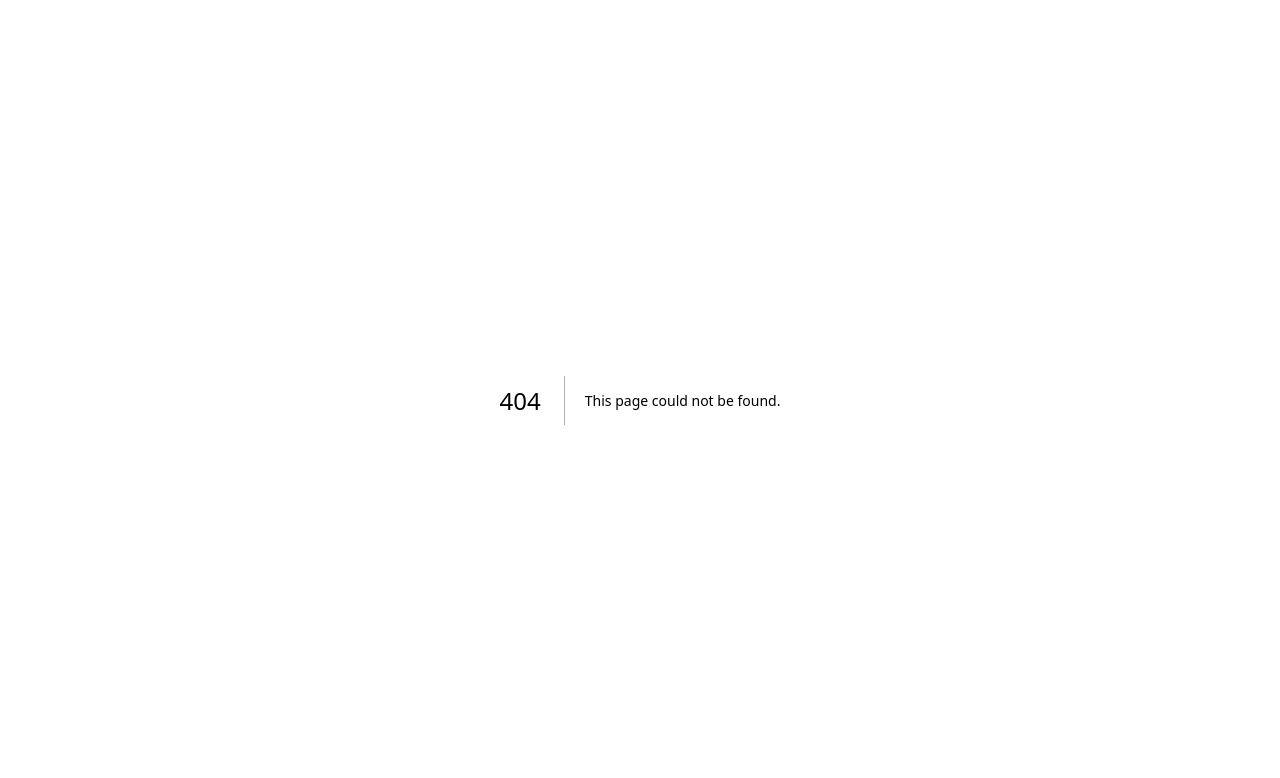
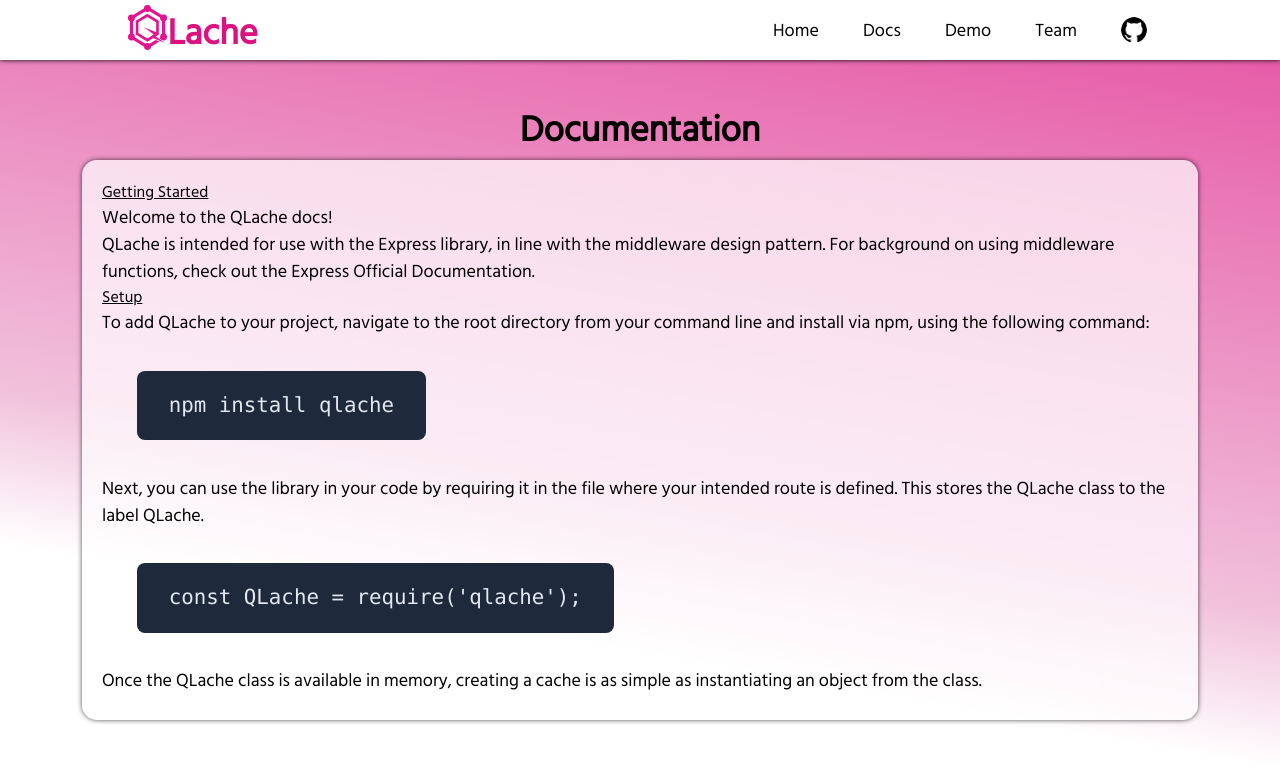
Before and after one commit to oslabs-beta/QLache-Demo, a Next.js app: page /docs in a window 1280 px wide. Before the commit this address had no page. Shown: the top 778 px of the page. Built offline with nearby package versions, Linux system fonts and the light colour scheme.

Commit message:
added docs page

```diff
--- a/components/navbar.js
+++ b/components/navbar.js
@@ -13,6 +13,7 @@ function NavBar() {
       </div>
       <div className={styles.directory}>
         <a href="/">Home</a>
+        <a href="/docs">Docs</a>
         <a href="/demo">Demo</a>
         <a href="/team">Team</a>
         <a
--- a/components/navbar.module.css
+++ b/components/navbar.module.css
@@ -25,13 +25,14 @@
 .directory {
   display: flex;
   justify-content: space-between;
-  min-width: 20vw;
-  max-width: min-content;
+  width: 30vw;
+  min-width: min-content;
   align-self: center;
 }
 
 .directory a {
   margin: 0 5px;
+  color: black;
 }
 
 .directory a:hover {
--- a/package.json
+++ b/package.json
@@ -5,7 +5,7 @@
   "main": "index.js",
   "type": "module",
   "scripts": {
-    "dev": "ts-node-esm server.ts",
+    "dev": "next dev",
     "build": "next build",
     "start": "next start"
   },
--- /dev/null
+++ b/pages/docs.js
@@ -0,0 +1,66 @@
+import NavBar from '../components/navbar';
+import Head from 'next/head';
+
+
+function Docs() {
+  return (
+    <>
+      <Head>
+        <title>Meet the QLache Team!</title>
+        <link rel="icon" href="/pink-logo.svg"></link>
+      </Head>
+      <NavBar />
+      <div id="content-docs">
+        <h1>Documentation</h1>
+        <div className='docs-container'>
+          <h2>Getting Started</h2>
+          <p>Welcome to the QLache docs! <br />
+          QLache is intended for use with the Express library, in line with the middleware design pattern. For background on using middleware functions,
+           check out the <a href="https://expressjs.com/en/guide/using-middleware.html" styles={{color: "white"}}>Express Official Documentation.</a></p>
+           <h2>Setup</h2>
+          <p>To add QLache to your project, navigate to the root directory from your command line and install via npm, using the following command:</p>
+          <pre className="code-bl language-bash">
+            <code>
+              <span className="code-el">npm</span>{' '}
+              <span className="code-el">install</span> qlache
+            </code>
+          </pre>
+          <p>Next, you can use the library in your code by requiring it in the file where your intended route is defined. This stores the QLache class to the label QLache.</p>
+          <pre className="code-bl language-bash">
+            <code>
+              <span className="code-el">const</span>{' '}
+              <span className="code-el">QLache</span> = require('qlache');
+            </code>
+          </pre>
+          <p>Once the QLache class is available in memory, creating a cache is as simple as instantiating an object from the class.</p>
+          <pre className="code-bl language-bash">
+            <code>
+              <span className="code-el">const</span>{' '}
+              <span className="code-el">cache</span> = new QLache(apiURL,
+              evictionMethod, cacheSize);
+            </code>
+          </pre>
+          <h3>Constructor Parameters</h3>
+          <p><span className='parameter'>apiURL</span><br/>
+          </p>
+          <p><span className='parameter'>evictionMethod</span><br/>
+          </p>
+          <p><span className='parameter'>cacheSize</span><br/>
+          </p>
+          <h2>Implementation</h2>
+          <p>After initializing your cache, adding the QLache.query method as a middleware function to your route will enable server-side caching.</p>
+          <pre className="code-bl language-bash">
+            <code>
+            app.get('/', cache.query, function(req, res) &#123; <br />
+            {'  '}res.send(res.locals.queryRes);<br />
+            &#125;)
+            </code>
+          </pre>
+          <p>Note that in the final function, the the query result is sent back in the response to the client as "res.locals.queryRes". By default, the query method stores the result of your GraphQL query, whether cached or not, to the res.locals object under the key "queryRes".</p>
+        </div>
+      </div>
+    </>
+  );
+}
+
+export default Docs;
--- a/pages/index.js
+++ b/pages/index.js
@@ -30,10 +30,10 @@ function HomePage() {
               Start by installing our package as a dependency to your project.
             </h1>
           </div>
-          <pre class=" language-bash">
-            <code class="code-bl">
-              <span class="code-el">npm</span>{' '}
-              <span class="code-el">install</span> qlache
+          <pre className=" language-bash">
+            <code className="code-bl">
+              <span className="code-el">npm</span>{' '}
+              <span className="code-el">install</span> qlache
             </code>
           </pre>
         </div>
@@ -43,10 +43,10 @@ function HomePage() {
               Require QLache into your project.
             </h1>
           </div>
-          <pre class=" language-bash">
-            <code class="code-bl">
-              <span class="code-el">const</span>{' '}
-              <span class="code-el">QLache</span> = require('qlache');
+          <pre className=" language-bash">
+            <code className="code-bl">
+              <span className="code-el">const</span>{' '}
+              <span className="code-el">QLache</span> = require('qlache');
             </code>
           </pre>
         </div>
@@ -56,11 +56,11 @@ function HomePage() {
               Invoke QLache to create an instance of the cache.
             </h1>
           </div>
-          <pre class=" language-bash">
-            <code class="code-bl">
-              <span class="code-el">const</span>{' '}
-              <span class="code-el">cache</span> = QLache(exampleAPIURL.com/gql,
-              LRU, 100);
+          <pre className=" language-bash">
+            <code className="code-bl">
+              <span className="code-el">const</span>{' '}
+              <span className="code-el">cache</span> = new QLache('exampleAPI.com/gql',
+              'LRU', 100);
             </code>
           </pre>
         </div>
@@ -71,9 +71,9 @@ function HomePage() {
               a middleware function in your server.
             </h1>
           </div>
-          <pre class=" language-bash">
-            <code class="code-bl">
-              <span class="code-el"></span>cache.query('yourGQLQueryString');
+          <pre className=" language-bash">
+            <code className="code-bl">
+              <span className="code-el"></span>cache.query('yourGQLQueryString');
             </code>
           </pre>
         </div>
--- a/styles/globals.css
+++ b/styles/globals.css
@@ -17,7 +17,6 @@ body {
 
 a {
   text-decoration: none;
-  color: black;
 }
 
 h1 {
@@ -75,6 +74,7 @@ h1 {
 }
 
 #content-demo {
+  box-sizing: border-box;
   padding: 100px 20px 20px;
   background: linear-gradient(190deg, rgba(220, 18, 129, 0.732) 0%, rgba(208, 50, 138, 0.3) 60%,rgba(255,255,255,1) 75%, rgba(255,255,255,1) 100%);
   height: 100%;
@@ -83,6 +83,16 @@ h1 {
   flex-direction: column;
   min-width: 100%;
   width: max-content;
+}
+
+#content-docs {
+  box-sizing: border-box;
+  padding: 100px 20px 20px;
+  background: linear-gradient(190deg, rgba(220, 18, 129, 0.732) 0%, rgba(208, 50, 138, 0.3) 60%,rgba(255,255,255,1) 75%, rgba(255,255,255,1) 100%);
+  height: 100%;
+  min-height: 100vh;
+  display: flex;
+  flex-direction: column;
 }
 
 #logo-main {
@@ -120,6 +130,8 @@ h1 {
   margin-top: 1.6666667em;
   padding: 1rem 2rem;
   color: #e2e8f0;
+  width: fit-content;
+  margin-left: 1.6666667em;
 }
 
 .step {
@@ -132,3 +144,29 @@ h1 {
 .instructions {
   max-width: 50%;
 }
+
+.docs-container {
+  box-sizing: border-box;
+  width: 90%;
+  margin: 0px auto;
+  border-radius: 15px;
+  background-color: rgba(255, 255, 255, 0.7);
+  padding: 20px;
+  box-shadow: 0px 0px 5px rgba(0, 0, 0, 0.7);
+  overflow-y: scroll;
+  max-height: 70vh;
+}
+
+.docs-container h2 {
+  text-decoration: underline;
+}
+
+.docs-container p {
+  font-size: large;
+}
+
+.parameter {
+  background-color: rgb(235, 235, 235);
+  border-radius: 5px;
+  padding: 0px 5px;
+}
```
